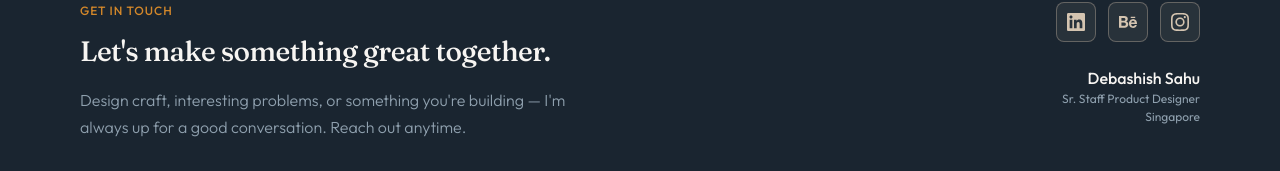
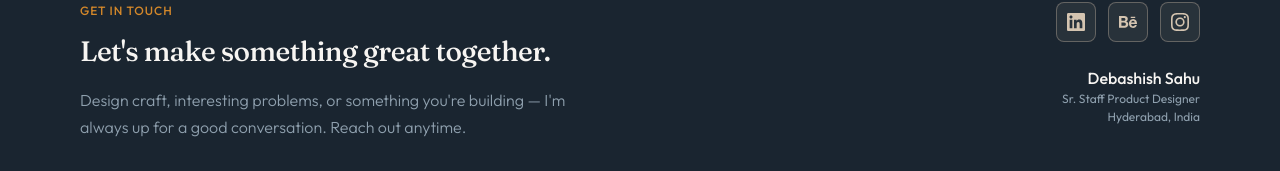
Before and after one commit to debashishsahu/debashish-website-vercel, a Next.js app: page / in a window 1280 px wide. Shown: the part 2613-2784 px from the top of the page. Built offline with nearby package versions, Linux system fonts and the light colour scheme.

Commit message:
fixes to home page

```diff
--- a/src/app/page.tsx
+++ b/src/app/page.tsx
@@ -190,7 +190,7 @@ export default function HomePage() {
               initial="hidden"
               whileInView="visible"
               viewport={viewport}
-              className="grid grid-cols-3 md:grid-cols-3 grid-cols-1 border border-white/[0.06] rounded-xl overflow-hidden divide-x divide-white/[0.06]"
+              className="grid grid-cols-1 md:grid-cols-3 border border-white/[0.06] rounded-xl overflow-hidden divide-y md:divide-y-0 md:divide-x divide-white/[0.06]"
             >
               {focusCards.map((card, i) => (
                 <motion.div
@@ -227,7 +227,7 @@ export default function HomePage() {
             <SectionHeader variant="A" title="Selected work" />
 
             <div className="pl-[17px]">
-              <div className="grid grid-cols-2 md:grid-cols-2 grid-cols-1 gap-5 mb-7">
+              <div className="grid grid-cols-1 md:grid-cols-2 gap-5 mb-7">
                 {selectedProjects.map((project) => (
                   <ProjectCard
                     key={project.slug}
--- a/src/components/Footer.tsx
+++ b/src/components/Footer.tsx
@@ -100,7 +100,7 @@ export default function Footer() {
               <div className="text-right">
                 <p className="text-13 font-medium text-canvas">Debashish Sahu</p>
                 <p className="text-12 text-mist">Sr. Staff Product Designer</p>
-                <p className="text-12 text-mist">Singapore</p>
+                <p className="text-12 text-mist">Hyderabad, India</p>
               </div>
             </div>
           </div>
```
